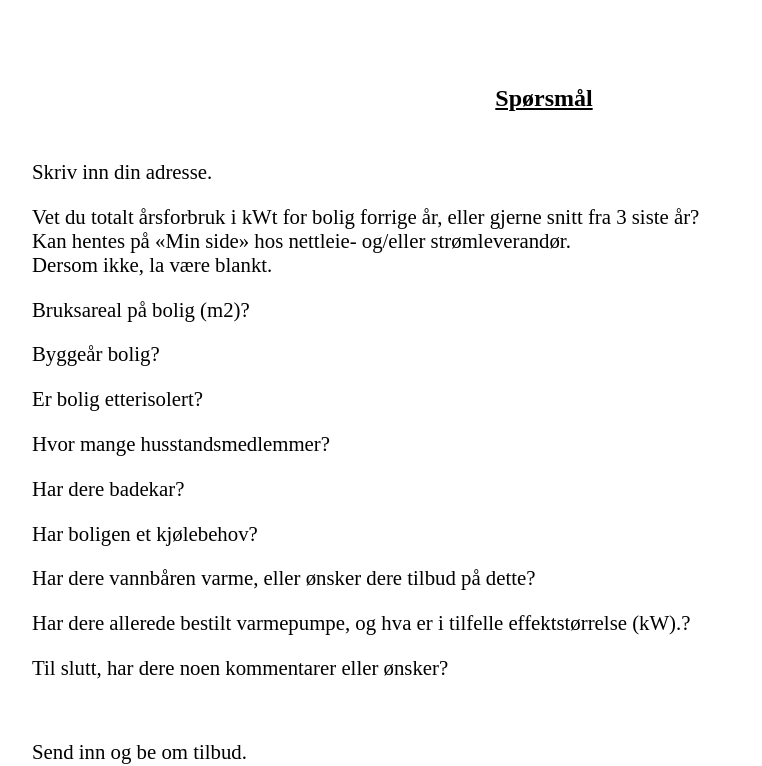
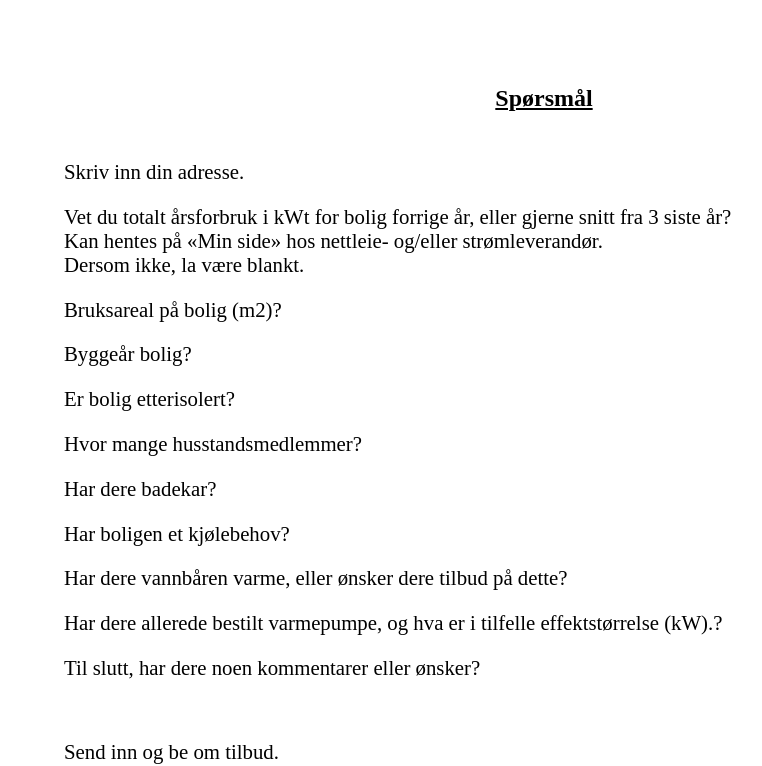
Before and after one commit to joar1/igrunn, a React (Create React App) app: page / in a window 1280 px wide. Shown: the part 659-1425 px from the top of the page, without its empty margins (96-858 px from the left). Built offline with nearby package versions, Linux system fonts and the light colour scheme.

Commit message:
questions

```diff
--- a/src/components/Card.jsx
+++ b/src/components/Card.jsx
@@ -59,7 +59,7 @@ const TextDiv = styled.div`
 	flex-direction: column;
 	text-align: left;
 	word-wrap: normal;
-	padding: 2em;
+	padding: 0 2em;
 	h2 {
 		font-weight: bold;
 		font-size: 800;
--- a/src/components/Questions.jsx
+++ b/src/components/Questions.jsx
@@ -34,6 +34,7 @@ const QuestionContainer = styled.div`
 	color: black;
 	width: 80%;
 	margin: 2em auto;
+	padding: 0 2em;
 
 	h2 {
 		text-align: center;
```
Also changed, not shown: 11 other files (tests, documents, lock files or other folders).
